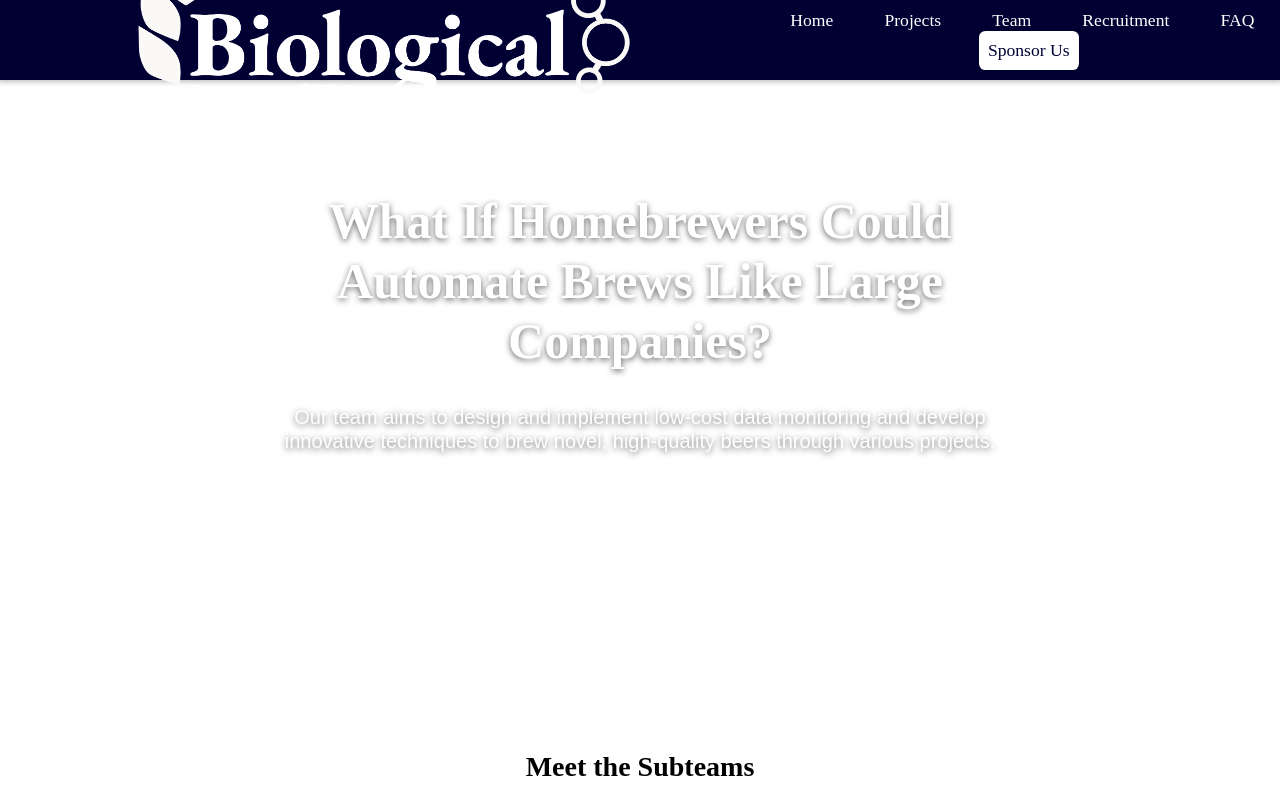
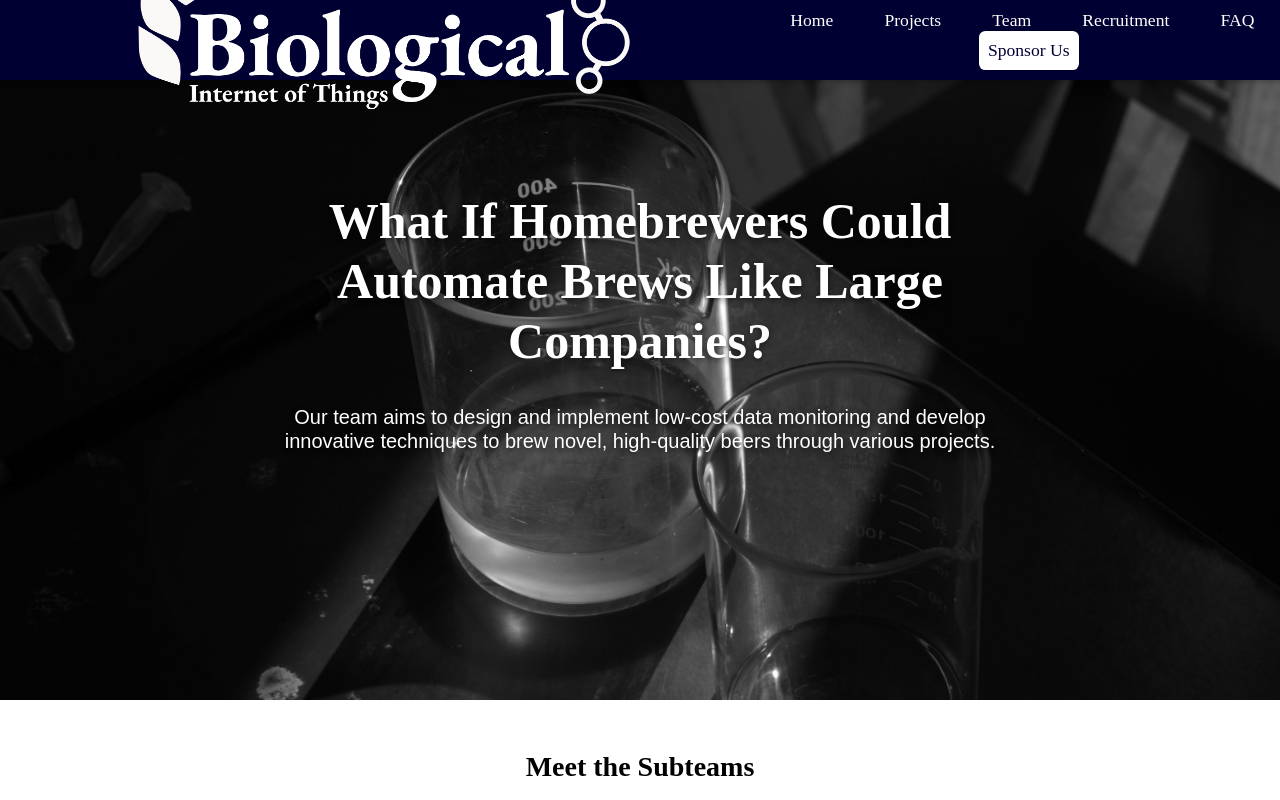
Before and after one commit to UBC-Brewing-Internet-of-Things/BIoT-site, a Next.js app: page / in a window 1280 px wide. Shown: the top 800 px of the page. Built offline with nearby package versions, Linux system fonts and the light colour scheme; a web font is replaced by a local one.

Commit message:
fixed a weird issue while switching branches

```diff
--- a/app/page.tsx
+++ b/app/page.tsx
@@ -6,7 +6,8 @@ import styles from "@/src/styles/Homepage.module.css";
 export default function Page() {
   return (
   <main className={styles.container}>
-    <div className={styles.parallax} style={{backgroundImage: `url(${HomepageImage})`}}>
+    <div className={styles.parallax} style={{backgroundImage: `url(${HomepageImage.src})`}}>
+
       <div className={styles.home_title}>
         <h1>What If Homebrewers Could Automate Brews Like Large Companies?</h1>
         <p>Our team aims to design and implement low-cost data monitoring and develop innovative techniques to brew novel, high-quality beers through various projects.</p>
--- a/src/components/SubteamHomepageCard.tsx
+++ b/src/components/SubteamHomepageCard.tsx
@@ -1,7 +1,7 @@
 import Image from 'next/image';
 import styles from '../styles/SubteamHomepageCard.module.css';
 
-function SubteamHomepageCard({image, description, title}: {image:any}) {
+function SubteamHomepageCard({image, description, title}: {image:any, description:string, title:string}) {
   return (
     <div className={styles.container}>
         <Image
```
